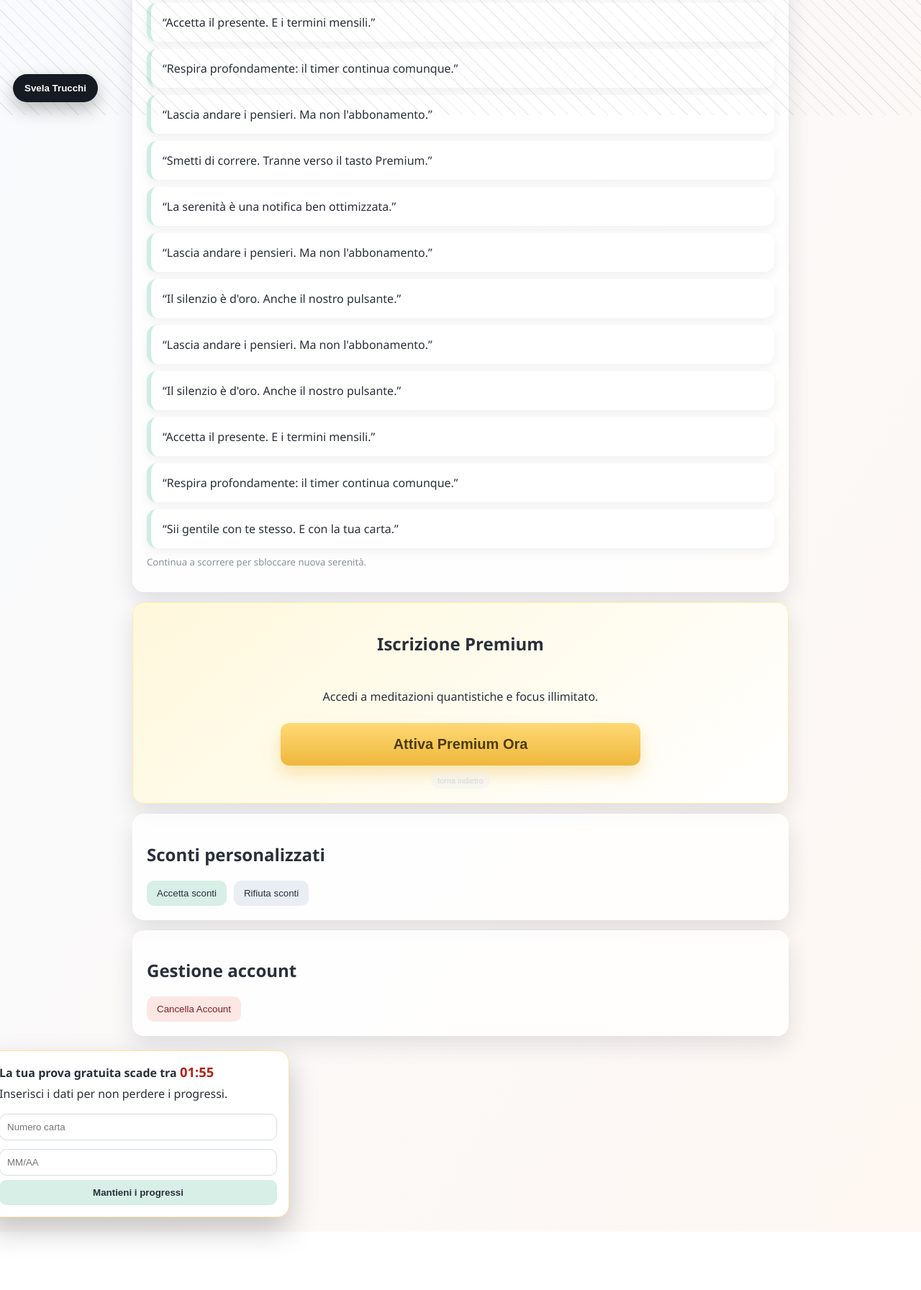
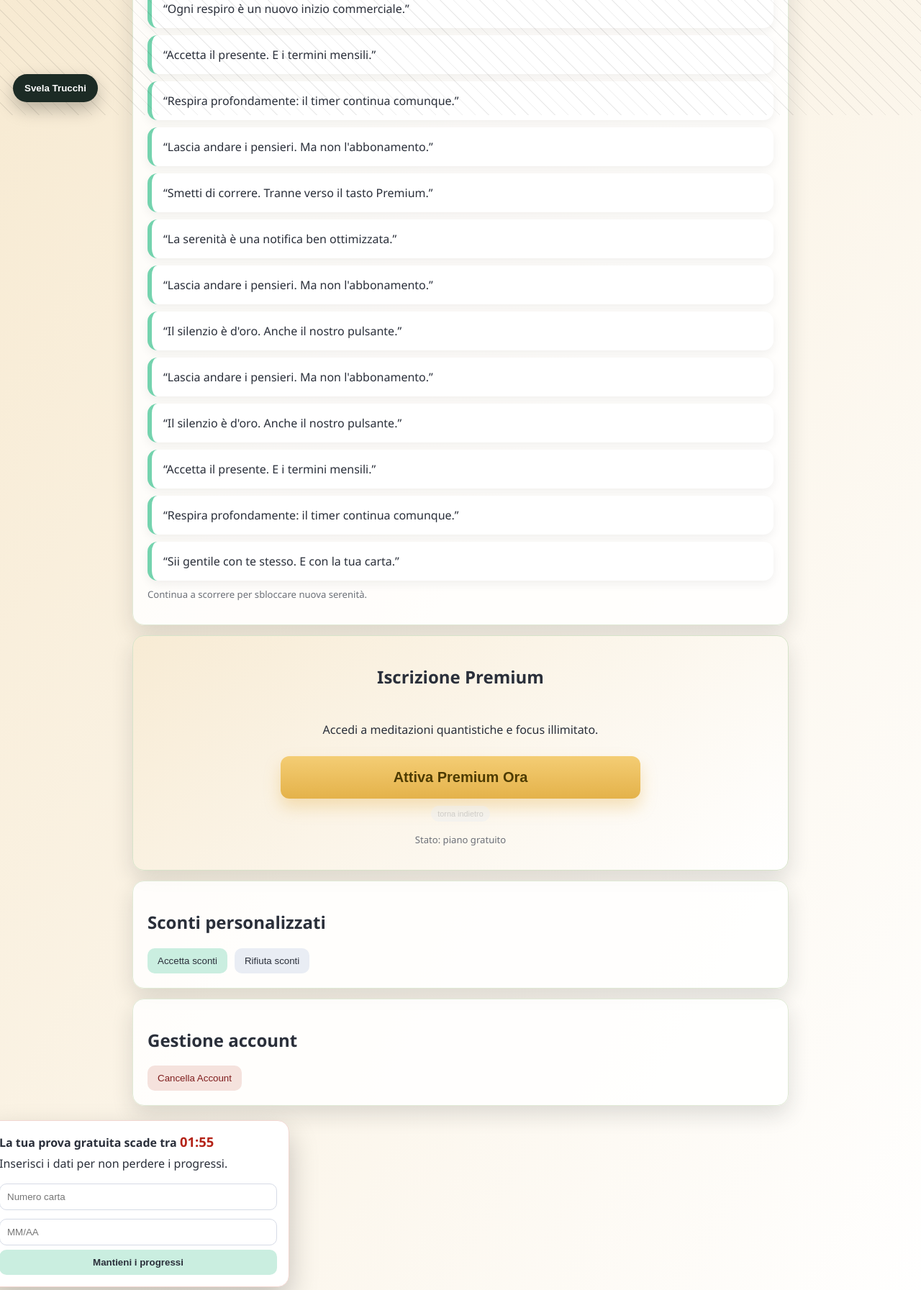
Before and after one commit to nardo-ferraris/meditationtrap, a plain HTML site: page index.html in a window 1280 px wide. Shown: the part 640-2433 px from the top of the page at 72% size. Before the commit the page ends 2352 px from the top, so only its background shows below. Drawn offline with Linux system fonts and the light colour scheme.

Commit message:
Update index.html

````diff
--- a/index.html
+++ b/index.html
@@ -1,3 +1,9 @@
+Perfetto. Qui sotto trovi un file `index.html` completo con:
+
+1. Palette aggiornata esattamente ai colori che hai richiesto.
+2. Sezione Premium corretta: ora il pulsante principale apre una schermata di checkout e consente di completare davvero l’iscrizione (`premiumActive = true`).
+
+```html
 <!DOCTYPE html>
 <html lang="it">
 <head>
@@ -6,17 +12,17 @@
   <title>Zenith Mind</title>
   <style>
     :root{
-      --bg1:#f7fbff;
-      --bg2:#fef7f2;
-      --mint:#cdeee1;
-      --lav:#e8e0ff;
-      --peach:#ffd9c8;
+      --celadon: #74d3aeff;
+      --sage-green: #678d58ff;
+      --muted-olive: #a6c48aff;
+      --champagne-mist: #f6e7cbff;
+      --sweet-salmon: #dd9787ff;
+
       --ink:#2a2f3a;
-      --muted:#8a8f9b;
-      --gold:#f2c14e;
-      --danger:#d92d20;
-      --card:#ffffffcc;
-      --shadow:0 12px 30px rgba(29,35,58,.12);
+      --muted:#6b6f77;
+      --danger:#c62828;
+      --card:#ffffffd8;
+      --shadow:0 12px 30px rgba(28,38,33,.14);
     }
 
     *{box-sizing:border-box}
@@ -25,9 +31,9 @@
       font-family:"Avenir Next","Segoe UI",system-ui,sans-serif;
       color:var(--ink);
       background:
-        radial-gradient(1200px 500px at -10% -20%, #d9f6ff 0%, transparent 70%),
-        radial-gradient(900px 500px at 110% 10%, #ffe4d8 0%, transparent 70%),
-        linear-gradient(120deg,var(--bg1),var(--bg2));
+        radial-gradient(1200px 500px at -10% -20%, color-mix(in srgb, var(--celadon) 35%, white) 0%, transparent 70%),
+        radial-gradient(900px 500px at 110% 10%, color-mix(in srgb, var(--sweet-salmon) 35%, white) 0%, transparent 70%),
+        linear-gradient(120deg,var(--champagne-mist),#fff);
       min-height:100vh;
     }
 
@@ -39,7 +45,7 @@
       box-shadow:var(--shadow);
       padding:24px;
       margin-bottom:22px;
-      border:1px solid rgba(255,255,255,.6);
+      border:1px solid rgba(255,255,255,.7);
     }
     h1{margin:0 0 6px;font-size:2rem}
     .subtitle{margin:0;color:var(--muted)}
@@ -51,6 +57,7 @@
       padding:20px;
       margin:14px 0;
       position:relative;
+      border:1px solid color-mix(in srgb, var(--muted-olive) 35%, white);
     }
 
     .feed-item{
@@ -58,7 +65,7 @@
       border-radius:14px;
       padding:16px;
       margin:10px 0;
-      border-left:6px solid var(--mint);
+      border-left:6px solid var(--celadon);
       box-shadow:0 5px 14px rgba(0,0,0,.06);
       animation:fadeIn .35s ease;
     }
@@ -66,8 +73,8 @@
 
     .premium{
       display:grid;gap:10px;justify-items:center;text-align:center;
-      background:linear-gradient(140deg,#fff8dc,#fff);
-      border:1px solid #ffecaa;
+      background:linear-gradient(140deg,color-mix(in srgb, var(--champagne-mist) 82%, white),#fff);
+      border:1px solid color-mix(in srgb, var(--muted-olive) 45%, white);
     }
     .premium button{
       border:none;border-radius:12px;cursor:pointer;
@@ -78,16 +85,16 @@
       font-size:1.25rem;
       font-weight:700;
       padding:18px 16px;
-      background:linear-gradient(180deg,#ffd976,#eeb73b);
+      background:linear-gradient(180deg,#f4cd74,#e4b24a);
       color:#4d3b00;
-      box-shadow:0 12px 22px rgba(238,183,59,.35);
+      box-shadow:0 12px 22px rgba(228,178,74,.35);
     }
     .premium-main:hover{transform:translateY(-2px);filter:brightness(1.03)}
     .premium-back{
       font-size:.68rem;
       padding:5px 9px;
-      color:#aab0bb;
-      background:#eef1f5;
+      color:#9aa0a8;
+      background:#eceff3;
       opacity:.45;
     }
 
@@ -96,8 +103,8 @@
       border:none;border-radius:10px;padding:10px 14px;cursor:pointer;
       background:#e9edf4;color:#2a2f3a;
     }
-    .btn-danger{background:#fce7e5;color:#7f1d1d}
-    .btn-primary{background:#d7efe6}
+    .btn-danger{background:color-mix(in srgb, var(--sweet-salmon) 28%, white);color:#7f1d1d}
+    .btn-primary{background:color-mix(in srgb, var(--celadon) 38%, white)}
     .tiny-note{font-size:.82rem;color:var(--muted);margin-top:6px}
 
     .modal-backdrop{
@@ -118,7 +125,7 @@
       position:fixed;right:18px;bottom:18px;z-index:45;
       width:min(420px,calc(100vw - 24px));
       background:#fff;border-radius:16px;padding:16px;box-shadow:0 18px 40px rgba(0,0,0,.22);
-      border:1px solid #ffe0a8;
+      border:1px solid color-mix(in srgb, var(--sweet-salmon) 38%, white);
     }
     .countdown{font-weight:800;color:#b42318;font-size:1.15rem}
     .pulse{animation:pulse 1s infinite}
@@ -129,16 +136,15 @@
       width:100%;height:10px;background:#eef2f8;border-radius:999px;overflow:hidden;margin:8px 0 2px;
     }
     .bar{
-      width:22%;height:100%;background:linear-gradient(90deg,#c5e8da,#7ed5b4);
+      width:22%;height:100%;background:linear-gradient(90deg,var(--muted-olive),var(--celadon));
       animation:load 1.2s infinite;
     }
     @keyframes load{0%{transform:translateX(-110%)}100%{transform:translateX(450%)}}
 
-    /* Didactic mode */
     .reveal-btn{
       position:fixed;left:18px;bottom:18px;z-index:70;
       border:none;border-radius:999px;padding:12px 16px;cursor:pointer;
-      background:#161a22;color:#fff;box-shadow:0 10px 24px rgba(0,0,0,.26);
+      background:#1c2b25;color:#fff;box-shadow:0 10px 24px rgba(0,0,0,.26);
       font-weight:700;
     }
     .dp-target{position:relative}
@@ -161,7 +167,7 @@
     .didactic-panel h3{margin:0 0 8px}
     .didactic-panel p{margin:6px 0;font-size:.88rem}
     .disturb{
-      position:fixed;inset:0;pointer-events:none;opacity:.08;z-index:1;
+      position:fixed;inset:0;pointer-events:none;opacity:.07;z-index:1;
       background-image:repeating-linear-gradient(45deg,transparent 0 12px,#000 12px 13px);
     }
 
@@ -190,8 +196,9 @@
       data-bias="Gerarchia visiva manipolata: il bottone premium domina spazio, contrasto e peso; l'uscita è miniaturizzata e quasi invisibile.">
       <h2>Iscrizione Premium</h2>
       <p>Accedi a meditazioni quantistiche e focus illimitato.</p>
-      <button class="premium-main">Attiva Premium Ora</button>
+      <button id="premiumCta" class="premium-main">Attiva Premium Ora</button>
       <button class="premium-back">torna indietro</button>
+      <p id="premiumStatus" class="tiny-note" aria-live="polite">Stato: piano gratuito</p>
     </section>
 
     <section class="section dp-target"
@@ -221,10 +228,9 @@
     <p>I bordi rossi evidenziano dark patterns. Ogni box spiega il bias comportamentale sfruttato.</p>
   </aside>
 
-  <!-- Forced continuity -->
   <div id="trialPopup" class="popup dp-target pulse"
     data-title="Forced Continuity"
-    data-bias="Urgenza artificiale + perdita evitabile (loss aversion): countdown e minaccia di perdere progressi forzano la conversione.">
+    data-bias="Urgenza artificiale + loss aversion: countdown e minaccia di perdere progressi forzano la conversione.">
     <strong>La tua prova gratuita scade tra <span id="countdown" class="countdown">02:00</span></strong>
     <p style="margin:.45rem 0 .7rem;">Inserisci i dati per non perdere i progressi.</p>
     <input class="field" placeholder="Numero carta" />
@@ -232,7 +238,6 @@
     <button class="btn btn-primary" style="width:100%;font-weight:700;">Mantieni i progressi</button>
   </div>
 
-  <!-- Generic modal -->
   <div id="modalBackdrop" class="modal-backdrop">
     <div class="modal" id="modalContent">
       <button class="close-x" id="closeModal">✕</button>
@@ -282,8 +287,6 @@
     }, { rootMargin: "800px" });
     io.observe(sentinel);
 
-    // Confirmshaming
-    const rejectBtn = document.getElementById("rejectBtn");
     const modalBackdrop = document.getElementById("modalBackdrop");
     const modalBody = document.getElementById("modalBody");
     const closeModal = document.getElementById("closeModal");
@@ -296,6 +299,39 @@
     closeModal.addEventListener("click", closeCurrentModal);
     modalBackdrop.addEventListener("click", (e)=>{ if(e.target === modalBackdrop) closeCurrentModal(); });
 
+    // Premium flow FIX
+    let premiumActive = false;
+    const premiumCta = document.getElementById("premiumCta");
+    const premiumStatus = document.getElementById("premiumStatus");
+
+    premiumCta.addEventListener("click", ()=>{
+      openModal(`
+        <h3 style="margin-top:0;">Checkout Premium</h3>
+        <p>Completa i dati per attivare davvero l'abbonamento.</p>
+        <input id="mailPremium" class="field" placeholder="Email" />
+        <input id="cardPremium" class="field" placeholder="Numero carta" />
+        <div class="btn-row">
+          <button class="btn btn-primary" id="confirmPremium">Conferma iscrizione</button>
+          <button class="btn" onclick="document.getElementById('modalBackdrop').style.display='none'">Annulla</button>
+        </div>
+      `);
+
+      document.getElementById("confirmPremium").addEventListener("click", ()=>{
+        const mail = document.getElementById("mailPremium").value.trim();
+        const card = document.getElementById("cardPremium").value.trim();
+        if(!mail || !card){
+          alert("Compila Email e Numero carta per procedere.");
+          return;
+        }
+        premiumActive = true;
+        premiumStatus.textContent = "Stato: Premium attivo";
+        premiumStatus.style.color = "var(--sage-green)";
+        closeCurrentModal();
+      });
+    });
+
+    // Confirmshaming
+    const rejectBtn = document.getElementById("rejectBtn");
     rejectBtn.addEventListener("click", ()=>{
       openModal(`
         <h3 style="margin-top:0;color:#7a271a;">Conferma scelta</h3>
@@ -392,3 +428,6 @@
   </script>
 </body>
 </html>
+```
+
+Se vuoi, nel prossimo step ti preparo anche una variante dove il Premium “sembra” raggiungibile ma in realtà reindirizza in loop (più satirica e coerente con il tema dark pattern).
````
